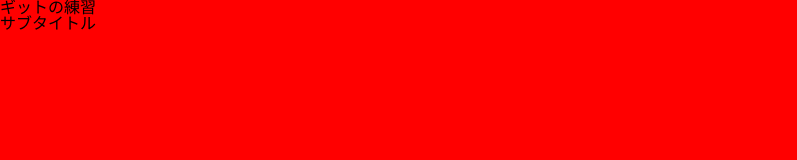
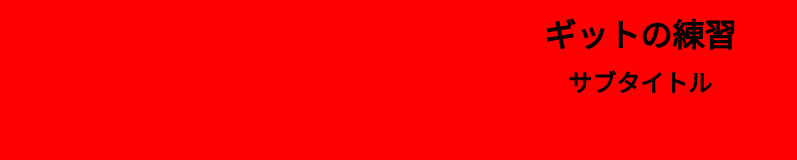
Before and after one commit to dora5n/0312_test, a plain HTML site: page index.html in a window 1280 px wide. Shown: the whole page, without its empty margins (0-797 px from the left). Drawn offline with nearby package versions, Linux system fonts and the light colour scheme.

Commit message:
css追加

```diff
--- a/css/style.css
+++ b/css/style.css
@@ -5,3 +5,17 @@
 body {
   background: red;
 }
+
+.title {
+  margin: 20px auto;
+  text-align: center;
+  font-size: 32px;
+  font-weight: bold;
+}
+
+.sub-title {
+  margin: 20px auto;
+  text-align: center;
+  font-size: 24px;
+  font-weight: bold;
+}
```
